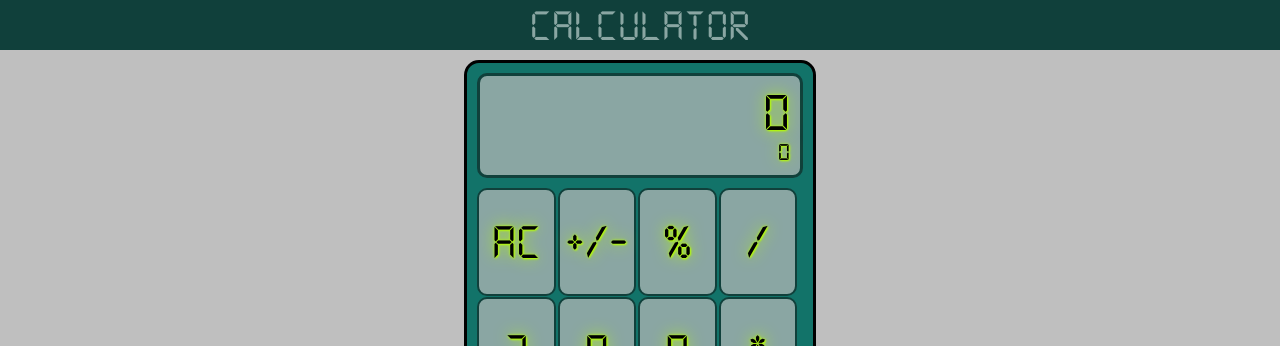
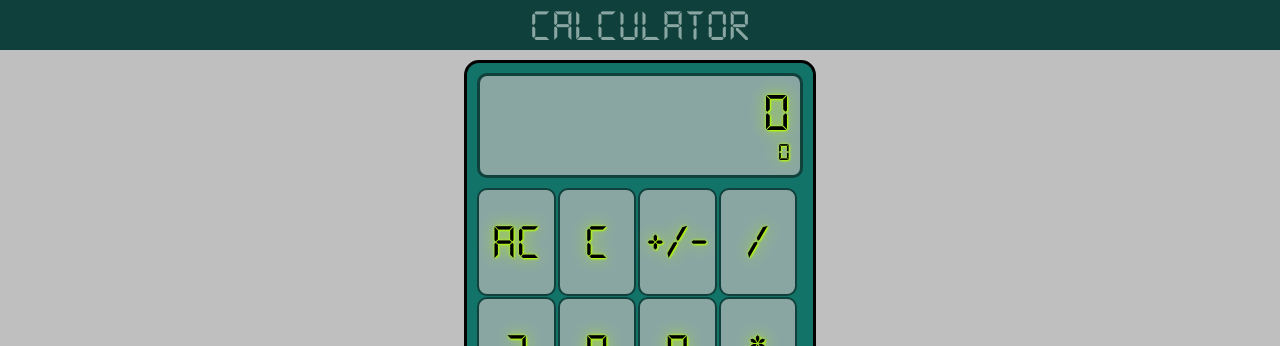
Before and after one commit to athuv/calculator, a plain HTML site: page index.html in a window 1280 px wide. Shown: the top 346 px of the page. Drawn offline with Linux system fonts and the light colour scheme.

Commit message:
refactor % button to C button

```diff
--- a/index.html
+++ b/index.html
@@ -22,8 +22,8 @@
                  <div class="buttons">
                     <div class="btn-column btn-column-1">
                         <div data-button="allClear" class="btn btn-row btn-row-1">AC</div>
+                        <div data-button="clear" class="btn btn-row btn-row-3">C</div>
                         <div data-button="negative" class="btn btn-row btn-row-2">+/-</div>
-                        <div data-button="%" class="btn btn-row btn-row-3">%</div>
                         <div data-button="/" class="btn btn-row btn-row-4">/</div>
                     </div>
                     <div class="btn-column btn-column-2">
```
